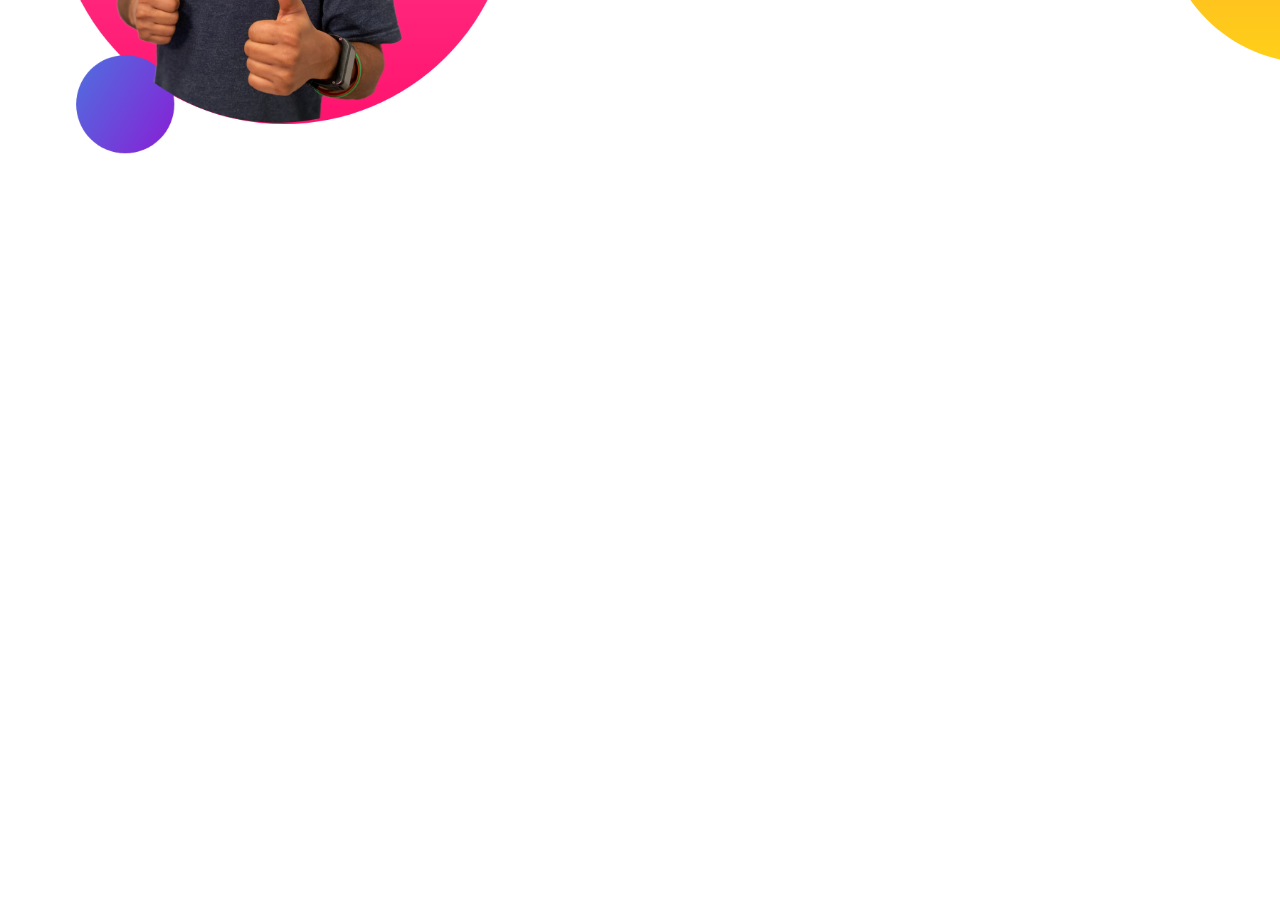
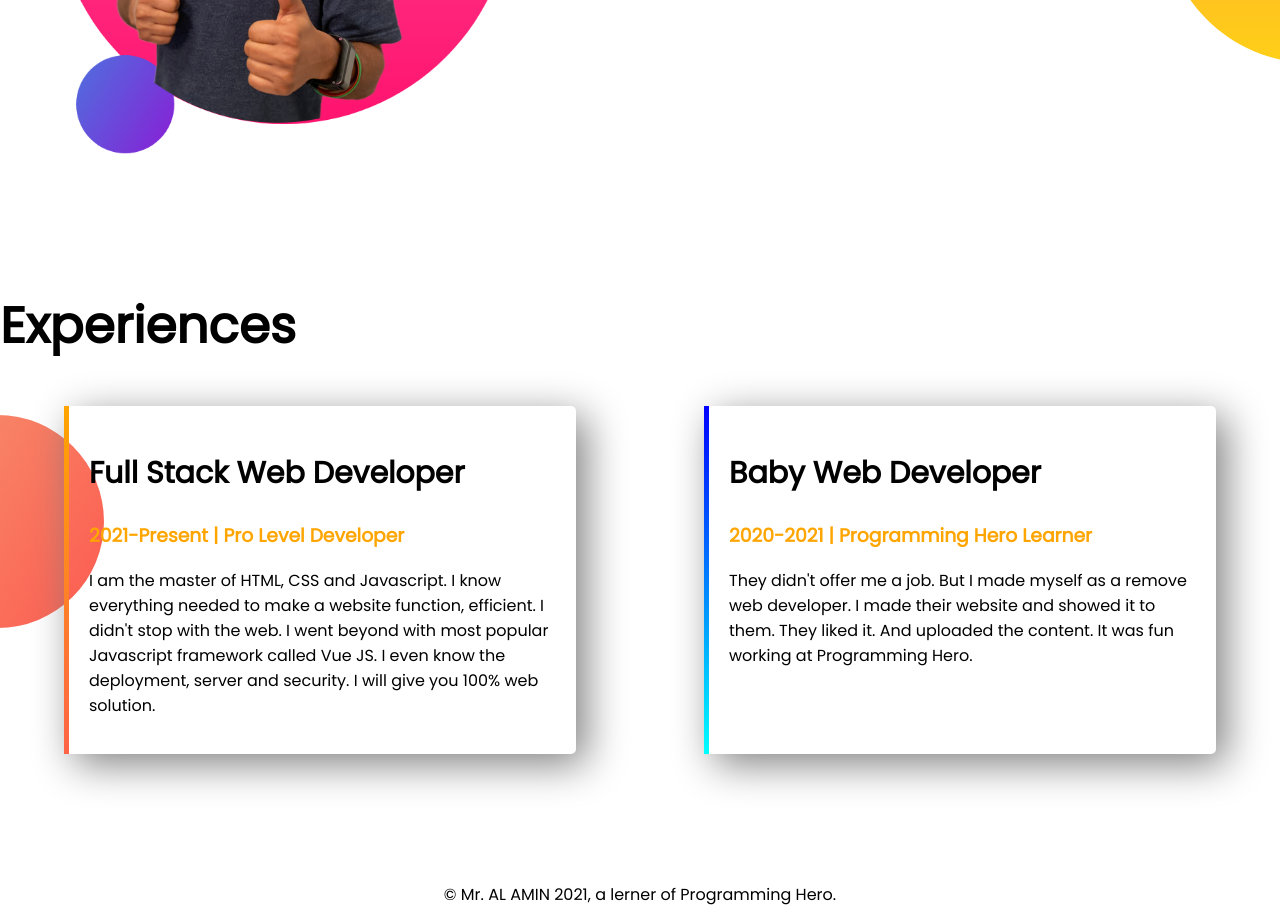
Before and after one commit to alamin40/alamin-s-portfolio, a plain HTML site: page index.html in a window 1280 px wide. Shown: the part 967-1890 px from the top of the page. Before the commit the page ends 1256 px from the top, so only its background shows below. Drawn offline with Linux system fonts and the light colour scheme.

Commit message:
complite

```diff
--- a/index.html
+++ b/index.html
@@ -13,7 +13,7 @@
 </head>
 
 <body>
-    <section class="top-banner">
+    <section class="top-banner s-flex">
         <div class="half-width left">
             <h1>I'm Mr. <span class="orange">ALAMIN</span></h1>
             <h1>Welcome Everyone</h1>
@@ -28,7 +28,7 @@
         </div>
     </section>
 
-    <section class="second-section">
+    <section class="second-section s-flex">
         <div class="half-width">
             <img src="images/jhankar2.png" alt="">
         </div>
@@ -42,6 +42,29 @@
         </div>
     </section>
 
+    <section class="third-section">
+        <h1>Experiences</h1>
+        <div class="s-flex">
+            <div id="left-side-gradient" class="half-width box-shadow">
+                <h2>Full Stack Web Developer</h2>
+                <h3 class="orange">2021-Present | Pro Level Developer</h3>
+                <p>I am the master of HTML, CSS and Javascript. I know everything needed to make a website function,
+                    efficient. I didn't stop with the web. I went beyond with most popular Javascript framework called
+                    Vue JS. I even know the deployment, server and security. I will give you 100% web solution.</p>
+            </div>
+
+            <div id="right-side-gradient" class="half-width box-shadow">
+                <h2>Baby Web Developer</h2>
+                <h3 class="orange">2020-2021 | Programming Hero Learner</h3>
+                <p>They didn't offer me a job. But I made myself as a remove web developer. I made their website and
+                    showed
+                    it to them. They liked it. And uploaded the content. It was fun working at Programming Hero.</p>
+            </div>
+        </div>
+    </section>
+    <footer>
+        <p>© Mr. AL AMIN 2021, a lerner of Programming Hero.</p>
+    </footer>
 
 </body>
 
--- a/style.css
+++ b/style.css
@@ -5,12 +5,15 @@ body{
 h1{
     font-size: 50px;
 }
+h2{
+    font-size: 30px;
+}
 
 .orange{
     color: orange;
 }
 
-section{
+.s-flex{
     display: flex;
     margin-bottom: 10%;
 }
@@ -46,3 +49,34 @@ section{
     background-repeat: no-repeat;
     background-position: right;
 }
+
+.third-section{
+    background-image: url(images/exp-bg.png);
+    background-repeat: no-repeat;
+    background-position: left;
+
+}
+
+.box-shadow{
+    padding: 20px;
+    margin-left: 5%;
+    margin-right: 5%;
+    box-shadow: 10px 10px 40px gray;
+    border-radius: 5px;
+}
+#left-side-gradient{
+    border-left: 5px solid;
+    border-image: linear-gradient(orange,tomato);
+    border-image-slice: 1;
+
+}
+
+#right-side-gradient{
+    border-left: 5px solid;
+    border-image: linear-gradient(blue,cyan);
+    border-image-slice: 1;
+
+}
+footer p{
+    text-align: center;
+}
```
